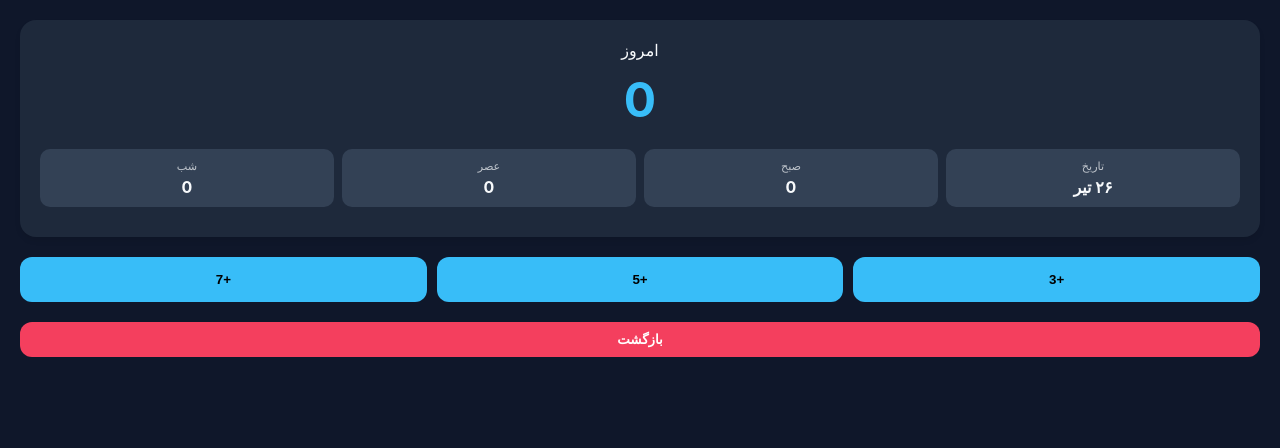
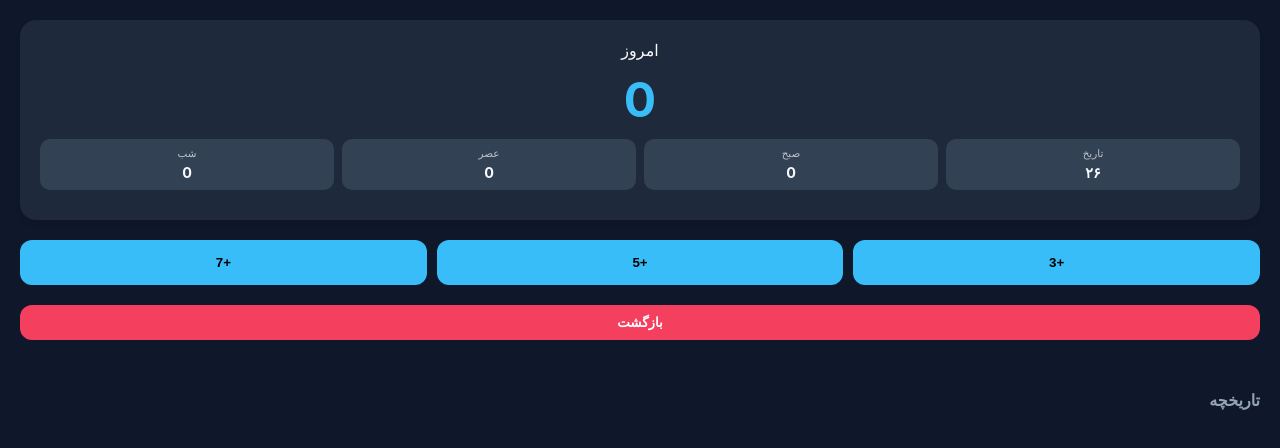
Before and after one commit to dare5421/pod-tracker, a plain HTML site: page index.html in a window 1280 px wide. Drawn offline with Linux system fonts and the light colour scheme.

Commit message:
Update index.html

```diff
--- a/index.html
+++ b/index.html
@@ -11,28 +11,26 @@
         .buttons { display: grid; grid-template-columns: repeat(3, 1fr); gap: 10px; margin-bottom: 20px; }
         button { border: none; padding: 15px; border-radius: 12px; font-weight: bold; cursor: pointer; transition: transform 0.1s; }
         .add-btn { background: #38bdf8; color: #000; }
-        .undo-btn { background: #f43f5e; color: #fff; width: 100%; padding: 10px; border-radius: 12px; }
+        .undo-btn { background: #f43f5e; color: #fff; width: 100%; padding: 10px; border-radius: 12px; margin-bottom: 20px; }
 
-        /* استایل جدید برای ۴ باکس لاگ */
-        .logs-container { margin-top: 20px; }
-        .daily-log-card { display: grid; grid-template-columns: repeat(4, 1fr); gap: 8px; margin-bottom: 10px; }
-        .log-box { background: #334155; border-radius: 10px; padding: 10px 5px; text-align: center; }
-        .log-box span { display: block; font-size: 0.7rem; opacity: 0.7; margin-bottom: 4px; }
-        .log-box b { font-size: 1rem; }
+        /* استایل ۴ قسمتی */
+        .log-grid { display: grid; grid-template-columns: repeat(4, 1fr); gap: 8px; margin-bottom: 10px; }
+        .log-box { background: #334155; border-radius: 10px; padding: 8px 2px; text-align: center; }
+        .log-box span { display: block; font-size: 0.65rem; opacity: 0.7; margin-bottom: 2px; }
+        .log-box b { font-size: 0.9rem; }
+
+        h3 { text-align: right; margin-top: 30px; font-size: 1rem; color: #94a3b8; }
     </style>
 </head>
 <body>
     <div class="card">
         <div id="date-display">امروز</div>
         <div class="counter" id="total-count">0</div>
-
-        <div class="logs-container">
-            <div class="daily-log-card" id="current-day-log">
-                <div class="log-box"><span>تاریخ</span><b id="log-date">-</b></div>
-                <div class="log-box"><span>صبح</span><b id="log-morning">0</b></div>
-                <div class="log-box"><span>عصر</span><b id="log-afternoon">0</b></div>
-                <div class="log-box"><span>شب</span><b id="log-night">0</b></div>
-            </div>
+        <div class="log-grid">
+            <div class="log-box"><span>تاریخ</span><b id="log-date">-</b></div>
+            <div class="log-box"><span>صبح</span><b id="log-morning">0</b></div>
+            <div class="log-box"><span>عصر</span><b id="log-afternoon">0</b></div>
+            <div class="log-box"><span>شب</span><b id="log-night">0</b></div>
         </div>
     </div>
 
@@ -43,16 +41,43 @@
     </div>
     <button class="undo-btn" onclick="undoPuff()">بازگشت</button>
 
+    <h3>تاریخچه</h3>
+    <div id="history-list"></div>
+
     <script>
-        let data = JSON.parse(localStorage.getItem('puffData')) || { count: 0, morning: 0, afternoon: 0, night: 0, lastDate: new Date().toLocaleDateString('fa-IR') };
+        let data = JSON.parse(localStorage.getItem('puffData')) || {
+            date: new Date().toLocaleDateString('fa-IR'),
+            count: 0, morning: 0, afternoon: 0, night: 0
+        };
+        let history = JSON.parse(localStorage.getItem('puffHistory')) || [];
 
         function updateUI() {
             document.getElementById('total-count').innerText = data.count;
-            document.getElementById('log-date').innerText = new Date().toLocaleDateString('fa-IR', { day: 'numeric', month: 'short' });
+            document.getElementById('log-date').innerText = data.date.split('/')[2]; // نمایش روز
             document.getElementById('log-morning').innerText = data.morning;
             document.getElementById('log-afternoon').innerText = data.afternoon;
             document.getElementById('log-night').innerText = data.night;
+
+            // رندر تاریخچه
+            const histList = document.getElementById('history-list');
+            histList.innerHTML = '';
+            [...history].reverse().forEach(item => {
+                const div = document.createElement('div');
+                div.className = 'card';
+                div.style.padding = '10px';
+                div.innerHTML = `
+                    <div class="log-grid">
+                        <div class="log-box"><span>${item.date.split('/')[1]}/${item.date.split('/')[2]}</span><b>تاریخ</b></div>
+                        <div class="log-box"><span>صبح</span><b>${item.morning}</b></div>
+                        <div class="log-box"><span>عصر</span><b>${item.afternoon}</b></div>
+                        <div class="log-box"><span>شب</span><b>${item.night}</b></div>
+                    </div>
+                `;
+                histList.appendChild(div);
+            });
+
             localStorage.setItem('puffData', JSON.stringify(data));
+            localStorage.setItem('puffHistory', JSON.stringify(history));
         }
 
         function getPeriod() {
@@ -69,20 +94,21 @@
         }
 
         function undoPuff() {
-            // ساده‌سازی: برای بازگشت، فرض می‌کنیم آخرین حرکت در همین بازه بوده
-            // در صورت نیاز به لاگ دقیق‌تر، باید تاریخچه آرایه‌ای داشته باشیم.
-            alert("این نسخه بازگشت ساده دارد؛ برای مدیریت دقیق‌تر لاگ‌ها، پیشنهاد می‌کنم سیستم ثبت تراکنش پیاده کنیم.");
+            alert("قابلیت بازگشت در نسخه تاریخچه‌دار نیازمند سیستم دقیق‌تر است؛ فعلاً به سادگی ثبت کنید.");
         }
 
         // بررسی ریست ساعت ۷ صبح
-        setInterval(() => {
+        function checkReset() {
             const now = new Date();
-            if (now.getHours() === 7 && now.getMinutes() === 0) {
-                data = { count: 0, morning: 0, afternoon: 0, night: 0, lastDate: now.toLocaleDateString('fa-IR') };
+            const todayStr = now.toLocaleDateString('fa-IR');
+            if (now.getHours() === 7 && data.date !== todayStr) {
+                history.push({...data});
+                data = { date: todayStr, count: 0, morning: 0, afternoon: 0, night: 0 };
                 updateUI();
             }
-        }, 60000);
+        }
 
+        setInterval(checkReset, 60000);
         updateUI();
     </script>
 </body>
```
